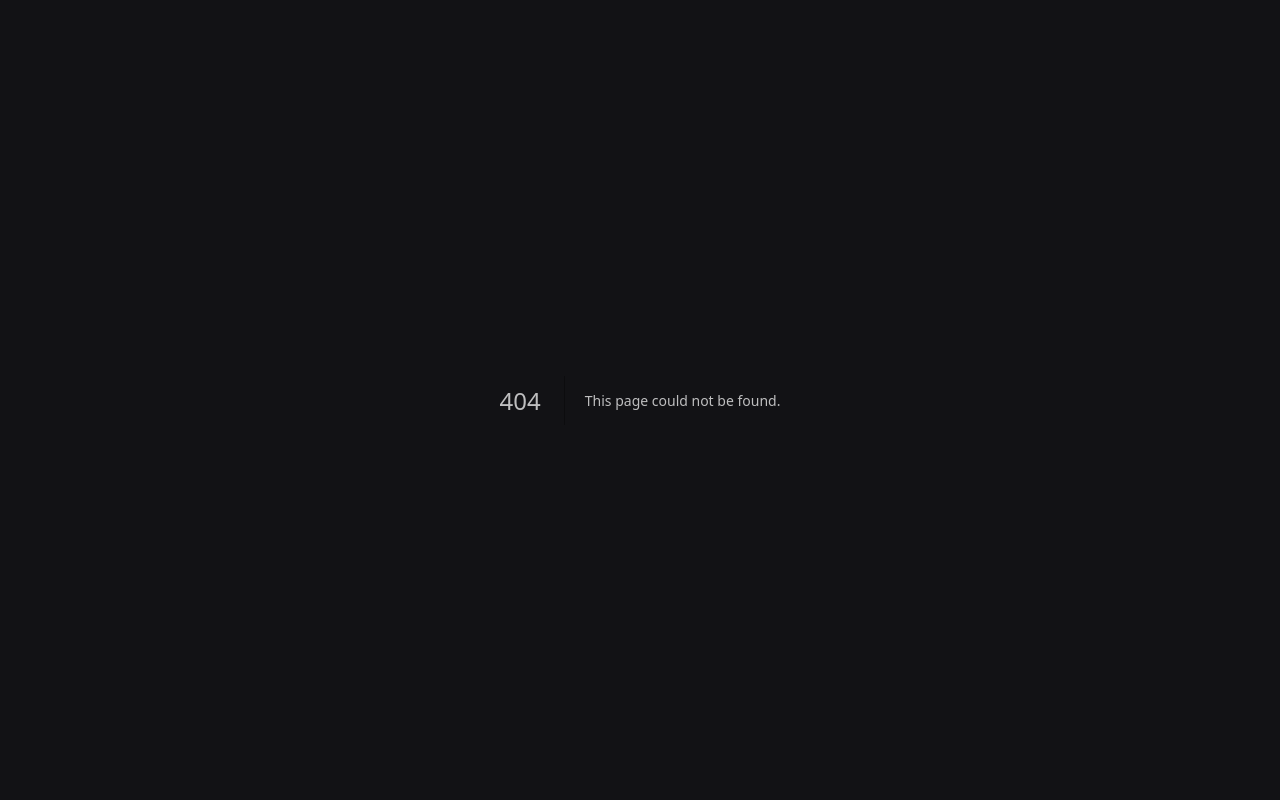
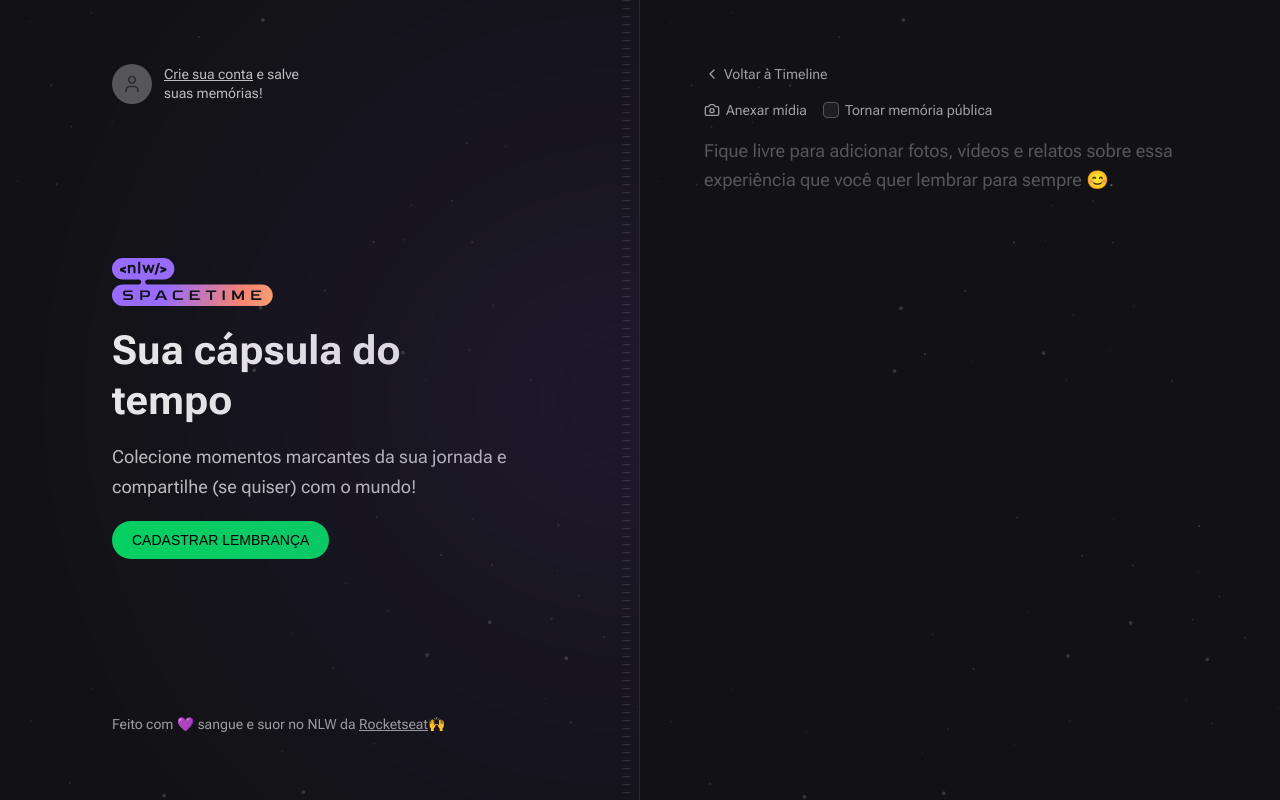
Before and after one commit to bxzzxnx/Nlw-Spacetime, a Next.js app in the folder web/: page /memories/new in a window 1280 px wide. Before the commit this address had no page. Built offline with nearby package versions, Linux system fonts and the light colour scheme; no server answers; a web font is replaced by a local one.

Commit message:
Middleware feito 👍

```diff
--- a/web/package.json
+++ b/web/package.json
@@ -27,6 +27,7 @@
   },
   "devDependencies": {
     "@rocketseat/eslint-config": "^1.2.0",
+    "@tailwindcss/forms": "^0.5.3",
     "prettier-plugin-tailwindcss": "^0.3.0"
   }
 }
--- a/web/src/app/api/auth/callback/route.ts
+++ b/web/src/app/api/auth/callback/route.ts
@@ -5,12 +5,16 @@
   const { searchParams } = new URL(request.url)
   const code = searchParams.get('code') // código do github
 
+  // redirectTo Cookie
+  const redirectTo = request.cookies.get('redirectTo')?.value
+
   const registerResponse = await api.post('/register', {
     code,
   })
   const { token } = registerResponse.data
 
-  const redirectURL = new URL('/', request.url)
+  // se existir essa info vai pra redirect se não pra essa url
+  const redirectURL = redirectTo ?? new URL('/', request.url)
 
   const cookieExpires = 60 * 60 * 24 * 30 // 30 dias
   return NextResponse.redirect(redirectURL, {
--- /dev/null
+++ b/web/src/app/api/auth/logout/route.ts
@@ -0,0 +1,11 @@
+import { NextRequest, NextResponse } from 'next/server'
+
+export async function GET(request: NextRequest) {
+  const redirectURL = new URL('/', request.url)
+
+  return NextResponse.redirect(redirectURL, {
+    headers: {
+      'Set-Cookie': `token=; Path=/; max-age=0`, // Path=/ Disponível em toda app
+    },
+  })
+}
--- a/web/src/app/layout.tsx
+++ b/web/src/app/layout.tsx
@@ -1,9 +1,18 @@
 import { ReactNode } from 'react'
 import './globals.css'
+
 import {
   Roboto_Flex as Roboto,
   Bai_Jamjuree as BaiJamjuree,
 } from 'next/font/google'
+
+import { Blur } from '@/components/Blur'
+import { Stripes } from '@/components/Stripes'
+import { Hero } from '@/components/Hero'
+import { Profile } from '@/components/Profile'
+import { SignIn } from '@/components/SignIn'
+import { Copyright } from '@/components/Copyright'
+import { cookies } from 'next/headers'
 
 const roboto = Roboto({ subsets: ['latin'], variable: '--font-roboto' })
 
@@ -19,12 +28,26 @@
 }
 
 export default function RootLayout({ children }: { children: ReactNode }) {
+  const isAuth = cookies().has('token')
   return (
     <html lang="en">
       <body
         className={`${roboto.variable} ${baiJamjuree.variable} bg-gray-900 font-sans text-gray-100`}
       >
-        {children}
+        <main className="grid min-h-screen grid-cols-2">
+          {/* left */}
+          <div className=" relative flex flex-col items-start justify-between overflow-hidden border-r border-white/10 bg-[url(../assets/bg-stars.svg)] bg-cover px-28 py-16">
+            <Blur /> {/* blur */}
+            <Stripes /> {/* stripes */}
+            {isAuth ? <Profile /> : <SignIn />} {/* Ternário logado ou não */}
+            <Hero /> {/* Hero Aqui */}
+            <Copyright /> {/* Copyright Aqui */}
+          </div>
+          {/* right */}
+          <div className="flex flex-col bg-[url(../assets/bg-stars.svg)] bg-cover p-16">
+            {children}
+          </div>
+        </main>
       </body>
     </html>
   )
--- /dev/null
+++ b/web/src/app/memories/new/page.tsx
@@ -0,0 +1,51 @@
+import { Camera, ChevronLeft } from 'lucide-react'
+import Link from 'next/link'
+
+export default function Teste() {
+  return (
+    <div className="flex flex-1 flex-col gap-4">
+      <Link
+        href="/"
+        className="flex items-center gap-1 text-sm text-gray-200 hover:text-gray-100"
+      >
+        <ChevronLeft className="h-4 w-4" />
+        Voltar à Timeline
+      </Link>
+
+      <form className="flex flex-1 flex-col gap-2">
+        <div className="flex items-center gap-4">
+          <label
+            htmlFor="media"
+            className="flex cursor-pointer items-center gap-1.5 text-sm text-gray-200 hover:text-gray-100"
+          >
+            <Camera className="h-4 w-4" />
+            Anexar mídia
+          </label>
+
+          <label
+            htmlFor="isPublic"
+            className="flex items-center gap-1.5 text-sm text-gray-200 hover:text-gray-100"
+          >
+            <input
+              type="checkbox"
+              name="isPublic"
+              id="isPublic"
+              value="true"
+              className="h-4 w-4 rounded border-gray-400 bg-gray-700 text-green-500"
+            />
+            Tornar memória pública
+          </label>
+        </div>
+
+        <input type="file" id="media" className="invisible h-0 w-0" />
+
+        <textarea
+          name="content"
+          spellCheck={false}
+          className="w-full flex-1 resize-none rounded border-0 bg-transparent p-0 text-lg leading-relaxed text-gray-100 placeholder:text-gray-400 focus:ring-0"
+          placeholder="Fique livre para adicionar fotos, vídeos e relatos sobre essa experiência que você quer lembrar para sempre 😊."
+        />
+      </form>
+    </div>
+  )
+}
--- a/web/src/app/page.tsx
+++ b/web/src/app/page.tsx
@@ -1,29 +1,5 @@
-import { Hero } from '@/components/Hero'
-import { Copyright } from '@/components/Copyright'
-import { SignIn } from '@/components/SignIn'
-import { Profile } from '@/components/Profile'
 import { EmptyMemories } from '@/components/EmptyMemories'
-import { Stripes } from '@/components/Stripes'
-import { Blur } from '@/components/Blur'
-
-import { cookies } from 'next/headers'
 
 export default function Home() {
-  const isAuth = cookies().has('token')
-  return (
-    <main className="grid min-h-screen grid-cols-2">
-      {/* left */}
-      <div className=" relative flex flex-col items-start justify-between overflow-hidden border-r border-white/10 bg-[url(../assets/bg-stars.svg)] bg-cover px-28 py-16">
-        <Blur /> {/* blur */}
-        <Stripes /> {/* stripes */}
-        {isAuth ? <Profile /> : <SignIn />} {/* Ternário logado ou não */}
-        <Hero /> {/* Hero Aqui */}
-        <Copyright /> {/* Copyright Aqui */}
-      </div>
-      {/* right */}
-      <div className="flex flex-col bg-[url(../assets/bg-stars.svg)] bg-cover p-16">
-        <EmptyMemories />
-      </div>
-    </main>
-  )
+  return <EmptyMemories />
 }
--- a/web/src/components/Hero.tsx
+++ b/web/src/components/Hero.tsx
@@ -1,5 +1,6 @@
 import Image from 'next/image'
 import nlwLogo from '../assets/nlw-spacetime-logo.svg'
+import Link from 'next/link'
 
 export function Hero() {
   return (
@@ -15,12 +16,13 @@
           com o mundo!
         </p>
       </div>
-      <a
-        href=""
+      {/* login auto e manda pra criação de new memories */}
+      <Link
+        href="/memories/new"
         className="inline-block rounded-full bg-green-500 px-5 py-3 font-alt text-sm uppercase leading-none text-black transition-colors hover:bg-green-600"
       >
         Cadastrar Lembrança
-      </a>
+      </Link>
     </div>
   )
 }
--- a/web/src/components/Profile.tsx
+++ b/web/src/components/Profile.tsx
@@ -14,7 +14,10 @@
       />
       <p className="max-w-[140px] text-sm leading-snug">
         {name}
-        <a href="" className="block text-red-400 hover:text-red-300">
+        <a
+          href="/api/auth/logout"
+          className="block text-red-400 hover:text-red-300"
+        >
           Sair
         </a>
       </p>
--- a/web/src/lib/api.ts
+++ b/web/src/lib/api.ts
@@ -1,5 +1,5 @@
 import axios from 'axios'
 
 export const api = axios.create({
-  baseURL: 'http://localhost:3333',
+  baseURL: 'http://192.168.1.7:3333',
 })
--- a/web/tailwind.config.js
+++ b/web/tailwind.config.js
@@ -69,5 +69,5 @@
       },
     },
   },
-  plugins: [],
+  plugins: [require('@tailwindcss/forms')],
 }
```
Also changed, not shown: web/src/middleware.ts (added, +22 -0 lines), 2 other files (tests, documents, lock files or other folders).
